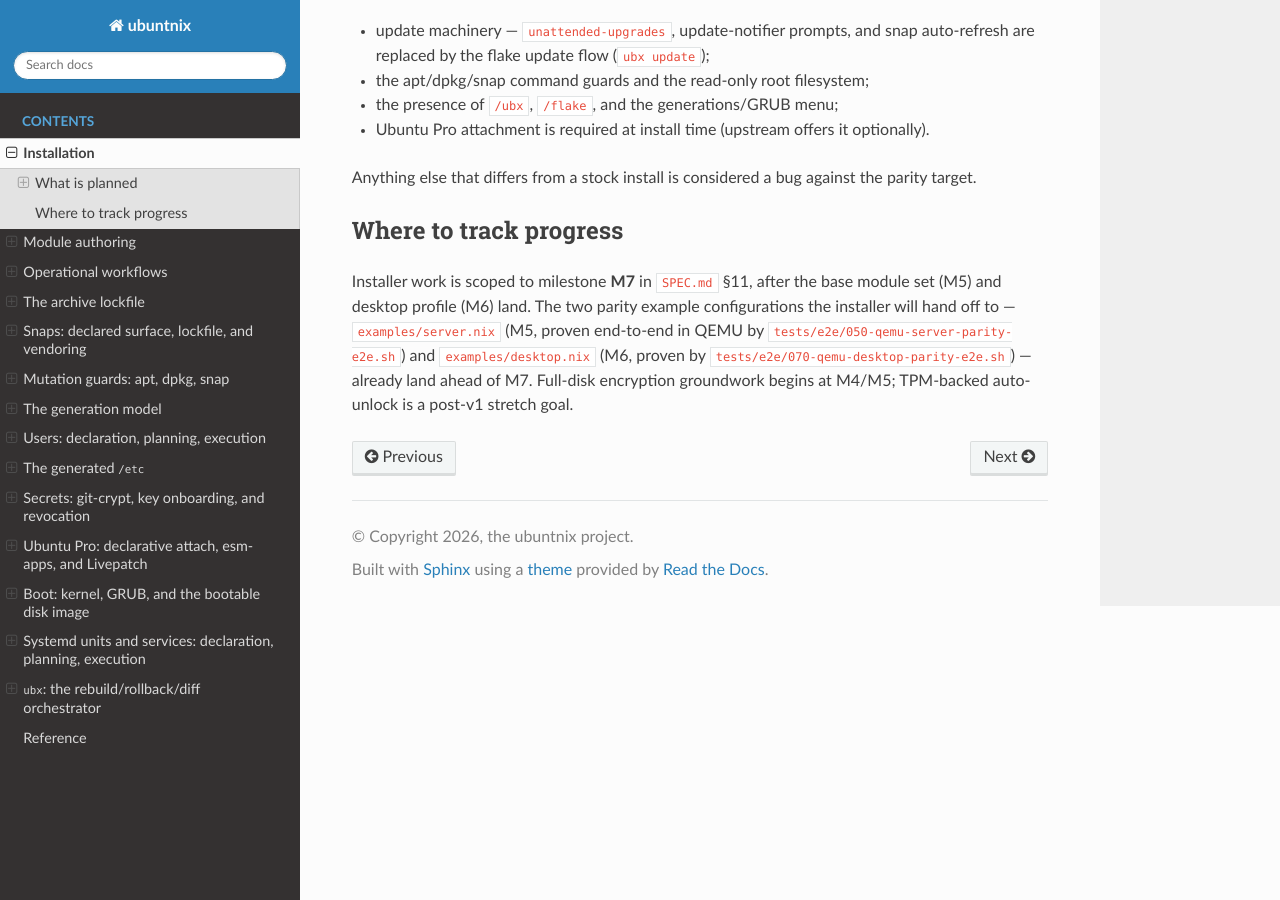
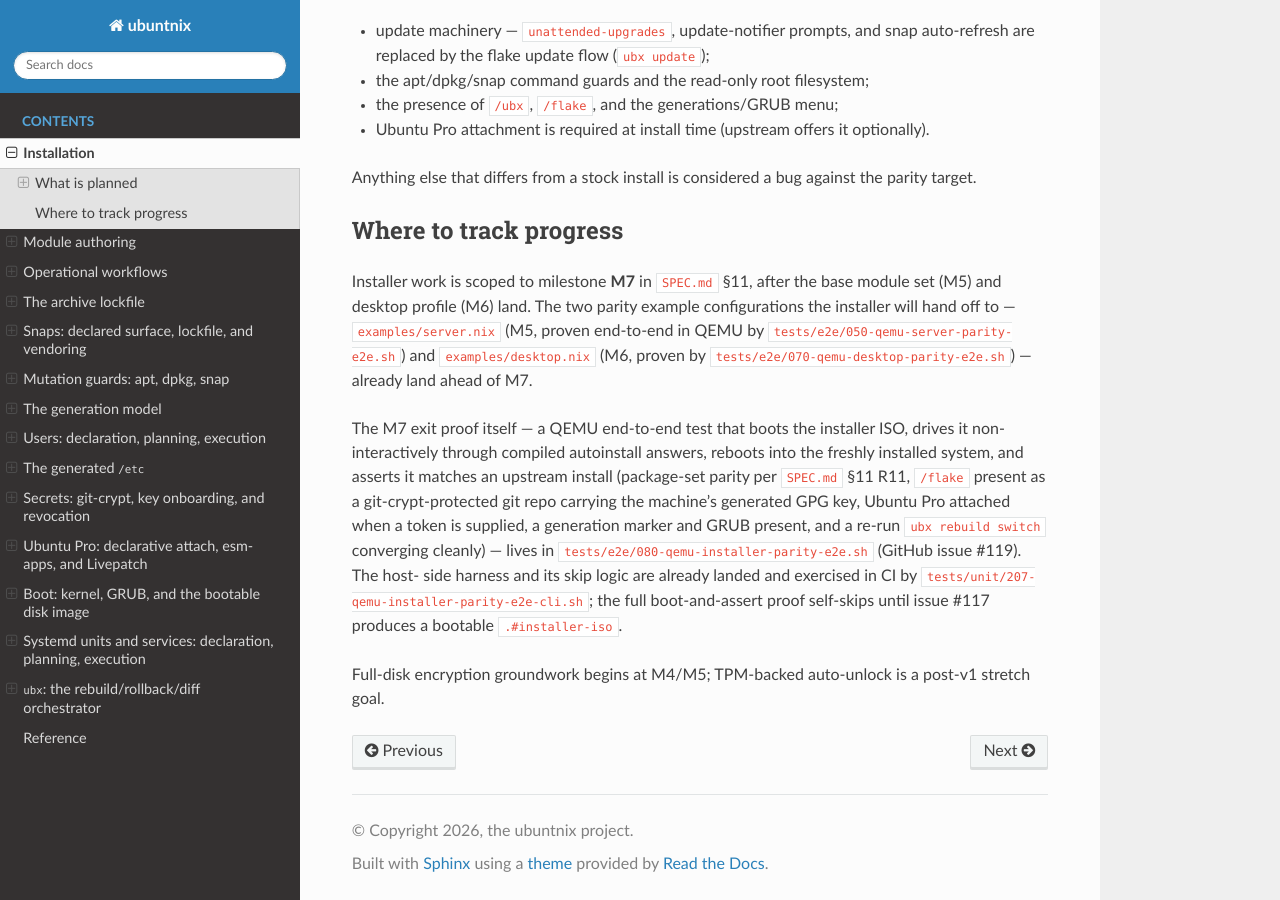
Before and after one commit to Guno327/ubuntnix, a Sphinx documentation site: the page built from docs/install.md, in a window 1280 px wide and 900 px high, scrolled down 1816 px. Built offline with Sphinx 7.4.7 and the Read the Docs theme 3.1.0, drawn with Linux system fonts in a browser that asks for light colours; pages that are not in the unit, such as notebooks, are missing from menus.

Commit message:
docs(install): reference the M7 installer-parity e2e proof (080) — #119 AC (#126)
The "Where to track progress" section cited the 050/070 parity e2e
harnesses but not the landed M7 exit-proof scaffold. Document
tests/e2e/080-qemu-installer-parity-e2e.sh: what its full boot-and-assert
proof covers, that its host harness + skip logic are already CI-exercised
via tests/unit/207, and that the full proof self-skips until #117 lands a
bootable .#installer-iso. Satisfies the "docs/install.md references the
install e2e proof" acceptance item on #119; non-blocked (needs no ISO).

Co-authored-by: ghov-claude[bot] <308500720+ghov-claude[bot]@users.noreply.github.com>
Co-authored-by: Claude Opus 4.8 <noreply@anthropic.com>

```diff
--- a/docs/install.md
+++ b/docs/install.md
@@ -102,5 +102,18 @@ configurations the installer will hand off to — `examples/server.nix`
 (M5, proven end-to-end in QEMU by `tests/e2e/050-qemu-server-parity-e2e.sh`)
 and `examples/desktop.nix` (M6, proven by
 `tests/e2e/070-qemu-desktop-parity-e2e.sh`) — already land ahead of M7.
+
+The M7 exit proof itself — a QEMU end-to-end test that boots the installer
+ISO, drives it non-interactively through compiled autoinstall answers,
+reboots into the freshly installed system, and asserts it matches an
+upstream install (package-set parity per `SPEC.md` §11 R11, `/flake` present
+as a git-crypt-protected git repo carrying the machine's generated GPG key,
+Ubuntu Pro attached when a token is supplied, a generation marker and GRUB
+present, and a re-run `ubx rebuild switch` converging cleanly) — lives in
+`tests/e2e/080-qemu-installer-parity-e2e.sh` (GitHub issue #119). The host-
+side harness and its skip logic are already landed and exercised in CI by
+`tests/unit/207-qemu-installer-parity-e2e-cli.sh`; the full boot-and-assert
+proof self-skips until issue #117 produces a bootable `.#installer-iso`.
+
 Full-disk encryption groundwork begins at M4/M5; TPM-backed auto-unlock is
 a post-v1 stretch goal.
```
